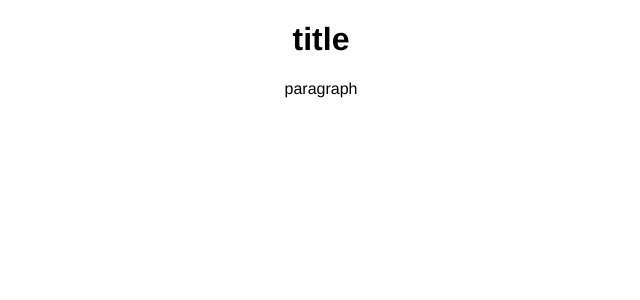
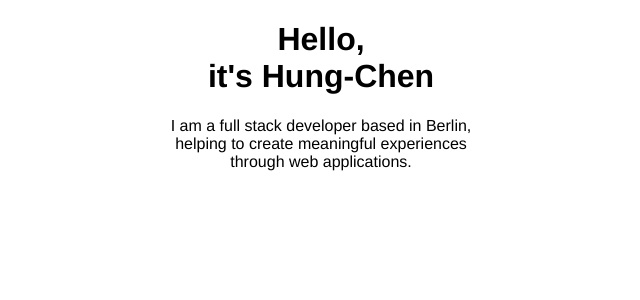
Before and after one commit to FseanU/Portfolio_1.0, a React (Create React App) app: page / in a window 1280 px wide. Shown: the top 300 px of the page, without its empty margins (319-959 px from the left). Built offline with nearby package versions, Linux system fonts and the light colour scheme; a web font is replaced by a local one.

Commit message:
feat: Add Homepage

```diff
--- a/src/App.js
+++ b/src/App.js
@@ -1,11 +1,11 @@
 import logo from "./logo.svg";
 import "./App.css";
-import Textbox from "./components/textbox";
+import Homepage from "./components/Homepage";
 
 function App() {
   return (
     <div className="App">
-      <Textbox title="title" paragraph="paragraph" />
+      <Homepage />
     </div>
   );
 }
--- /dev/null
+++ b/src/components/Homepage.js
@@ -0,0 +1,12 @@
+import React from "react";
+import Greeting from "./Greeting";
+
+const Homepage = () => {
+  return (
+    <div>
+      <Greeting />
+    </div>
+  );
+};
+
+export default Homepage;
--- a/src/components/Textbox.js
+++ b/src/components/Textbox.js
@@ -3,8 +3,8 @@
 const Textbox = ({ title, paragraph }) => {
   return (
     <div>
-      <h1>{title}</h1>
-      <p>{paragraph}</p>
+      {title}
+      {paragraph}
     </div>
   );
 };
```
